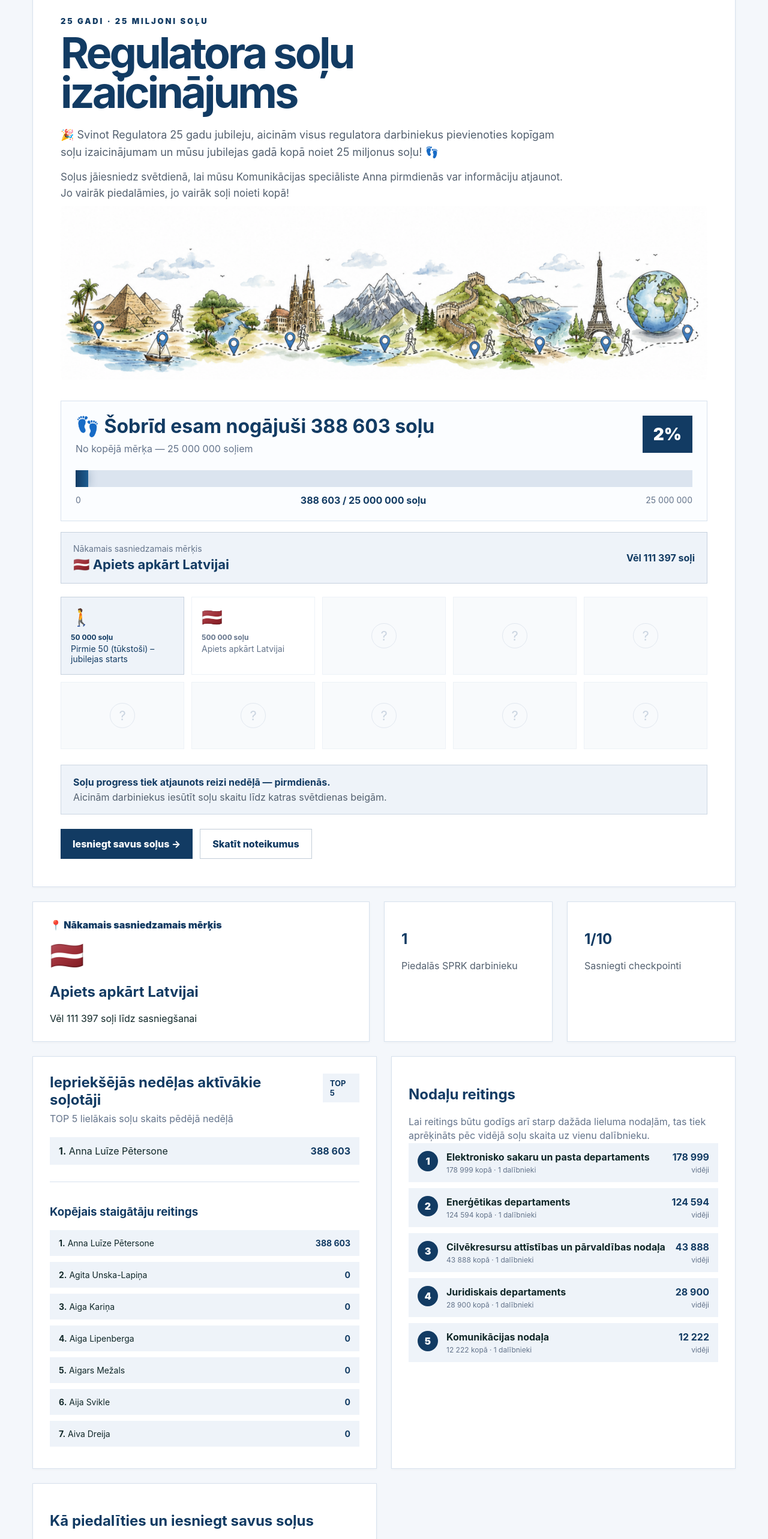
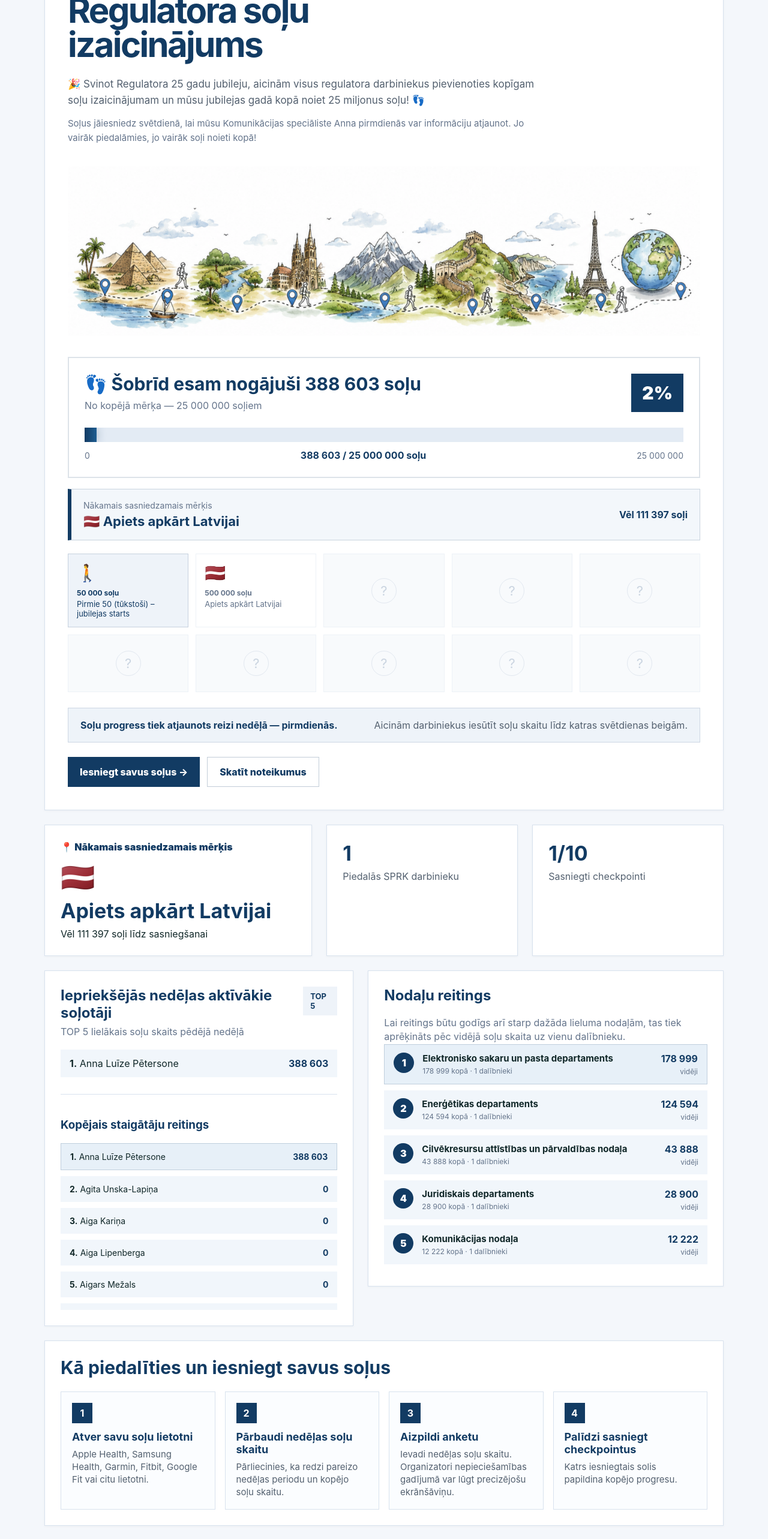
Before and after one commit to petersoneannaluize-creator/sprk-solu-izaicinajums, a React (Vite) app: page / in a window 1280 px wide. Shown: the part 200-2766 px from the top of the page at 60% size. Built offline with nearby package versions, Linux system fonts and the light colour scheme.

Commit message:
Update style.css

```diff
--- a/src/style.css
+++ b/src/style.css
@@ -131,3 +131,219 @@ textarea{width:100%;height:120px;border:1px solid var(--border);padding:12px;fon
   }
 }
 }
+/* --- Uzlabots, mierīgāks SPRK izkārtojums --- */
+
+.page {
+  max-width: 1180px;
+  padding: 28px 24px 64px;
+}
+
+.topbar {
+  margin-bottom: 22px;
+}
+
+.sprk-logo {
+  height: 72px;
+  width: auto;
+}
+
+.heroShell {
+  padding: 38px;
+  border-radius: 0;
+}
+
+.heroText {
+  max-width: 820px;
+}
+
+h1 {
+  font-size: 58px;
+  line-height: 0.98;
+  letter-spacing: -0.045em;
+  max-width: 720px;
+}
+
+.lead {
+  font-size: 17px;
+  max-width: 780px;
+}
+
+.lead.smaller {
+  font-size: 15px;
+  color: var(--muted);
+}
+
+.journey-image {
+  margin-top: 28px;
+  border-radius: 0;
+}
+
+.progressPanel.clean {
+  margin-top: 28px;
+  padding: 26px;
+  background: #ffffff;
+  border: 2px solid rgba(18, 59, 99, 0.14);
+}
+
+.progressHeader h2 {
+  font-size: 30px;
+}
+
+.progressBadge {
+  min-width: 86px;
+  text-align: center;
+  font-size: 30px;
+}
+
+.progressLine.cleanBar {
+  height: 24px;
+  background: #e3ebf4;
+}
+
+.nextInline {
+  border-left: 6px solid var(--blue);
+  background: #f3f7fb;
+}
+
+.checkpointStrip {
+  grid-template-columns: repeat(5, 1fr);
+}
+
+.miniCheckpoint {
+  min-height: 96px;
+  padding: 14px;
+}
+
+.miniCheckpoint p {
+  font-size: 13px;
+}
+
+.notice {
+  display: flex;
+  justify-content: space-between;
+  gap: 18px;
+  align-items: center;
+}
+
+.notice b {
+  margin-bottom: 0;
+}
+
+.summaryGrid {
+  grid-template-columns: 1.4fr 1fr 1fr;
+}
+
+.summaryCard,
+.card {
+  border-radius: 0;
+  padding: 26px;
+}
+
+.summaryCard h2 {
+  font-size: 34px;
+  margin: 0 0 8px;
+}
+
+.contentGrid {
+  grid-template-columns: 1fr 1.15fr;
+  align-items: start;
+}
+
+.card h2 {
+  margin-top: 0;
+}
+
+.personRow,
+.deptRow {
+  border-radius: 0;
+  background: #f1f6fb;
+}
+
+.personRow:first-of-type,
+.deptRow:first-of-type {
+  background: #e7f0f8;
+  border: 1px solid rgba(18, 59, 99, 0.18);
+}
+
+.ranking {
+  max-height: 360px;
+}
+
+.deptName b {
+  font-size: 15px;
+}
+
+.avg b {
+  font-size: 16px;
+}
+
+.avg span {
+  max-width: 100px;
+}
+
+.instructionsOnly {
+  grid-template-columns: 1fr;
+}
+
+.instructionCard {
+  width: 100%;
+}
+
+.instructionCard h2 {
+  font-size: 30px;
+  margin-bottom: 22px;
+}
+
+.instructionCard .stepsGrid {
+  grid-template-columns: repeat(4, 1fr);
+}
+
+.stepCard {
+  background: #fbfdff;
+  min-height: 170px;
+}
+
+.stepCard h3 {
+  font-size: 18px;
+}
+
+.stepCard p {
+  font-size: 15px;
+}
+
+@media (max-width: 980px) {
+  h1 {
+    font-size: 46px;
+  }
+
+  .contentGrid,
+  .summaryGrid {
+    grid-template-columns: 1fr;
+  }
+
+  .instructionCard .stepsGrid {
+    grid-template-columns: repeat(2, 1fr);
+  }
+
+  .notice {
+    display: block;
+  }
+}
+
+@media (max-width: 640px) {
+  .heroShell {
+    padding: 24px;
+  }
+
+  h1 {
+    font-size: 38px;
+  }
+
+  .progressHeader h2 {
+    font-size: 24px;
+  }
+
+  .instructionCard .stepsGrid {
+    grid-template-columns: 1fr;
+  }
+}
```
